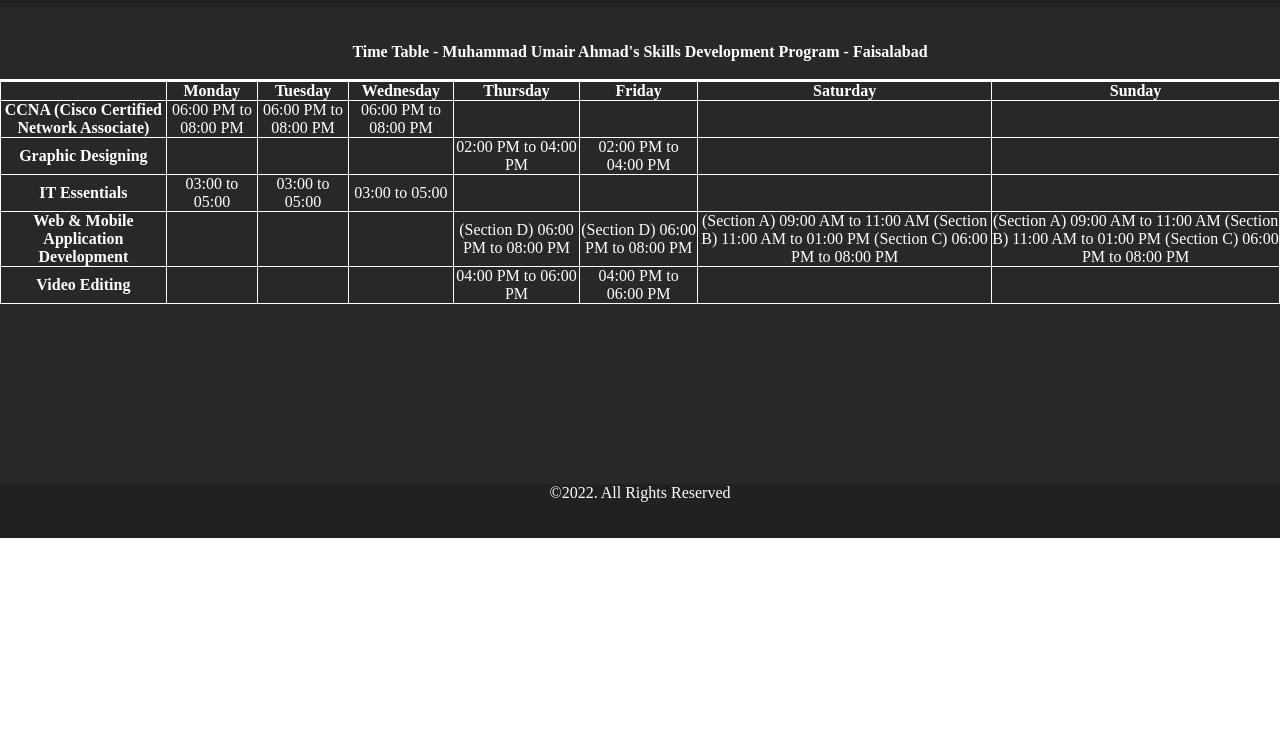
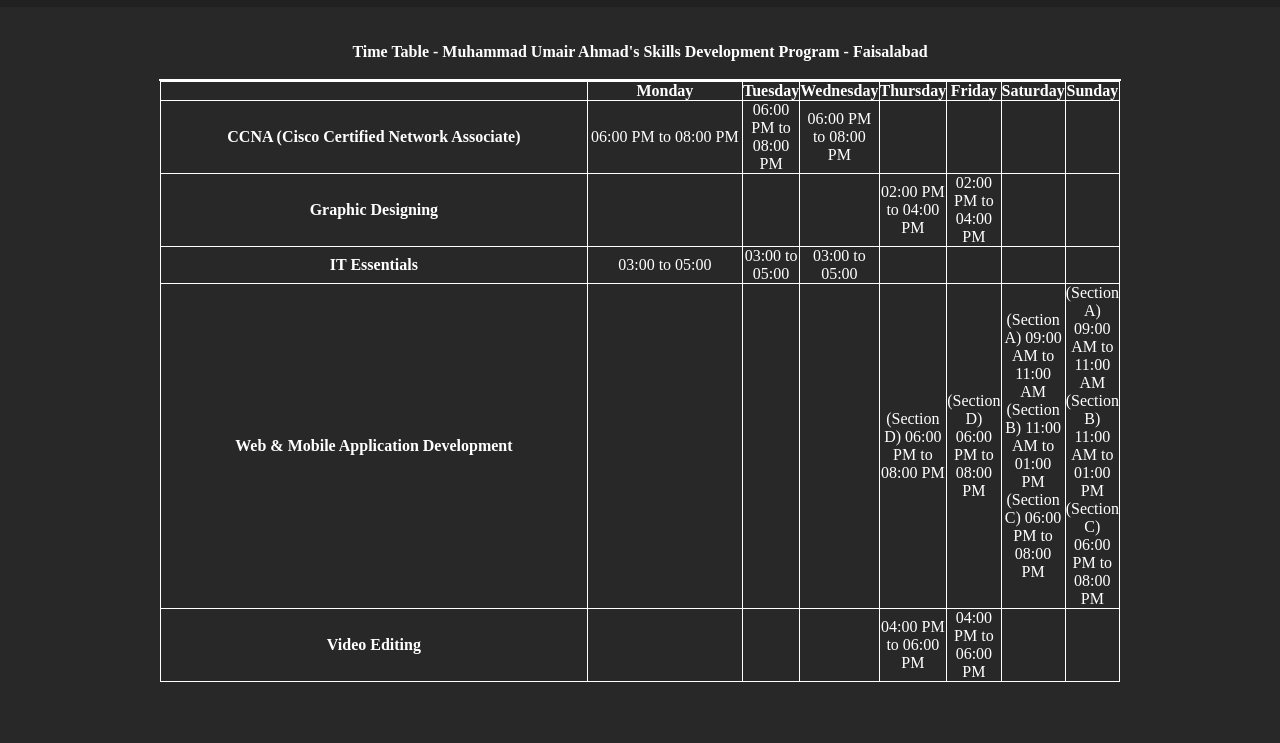
Before and after one commit to Shahzad-Minhaj/Table, a plain HTML site: page Table/darkmode.html in a window 1280 px wide. Shown: the part 57-800 px from the top of the page. Drawn offline with Linux system fonts and the light colour scheme.

Commit message:
Add files via upload
Update the table margins

```diff
--- a/Table/styles/styles.css
+++ b/Table/styles/styles.css
@@ -31,7 +31,8 @@ footer{text-align: center;}
 #tab1, td, th {
     border-collapse: collapse;
     border: 1px solid black;
-    padding: 20px, 20px;
+    width: 75%;
+    margin: 0 auto;
 }
 /*button in lightmode settings*/
 button {
@@ -71,6 +72,8 @@ img {
     padding: 20px, 20px;
     color: white;
     margin: 0;
+    width: 75%;
+    margin: 0 auto;
 }
 /*background color of footer*/
 .h101 {
```
